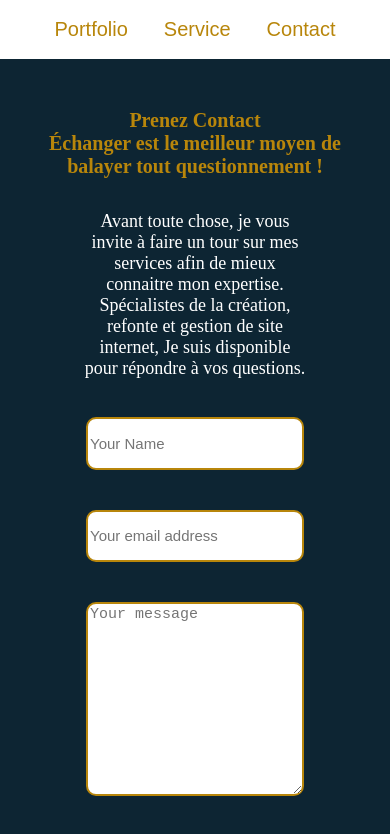
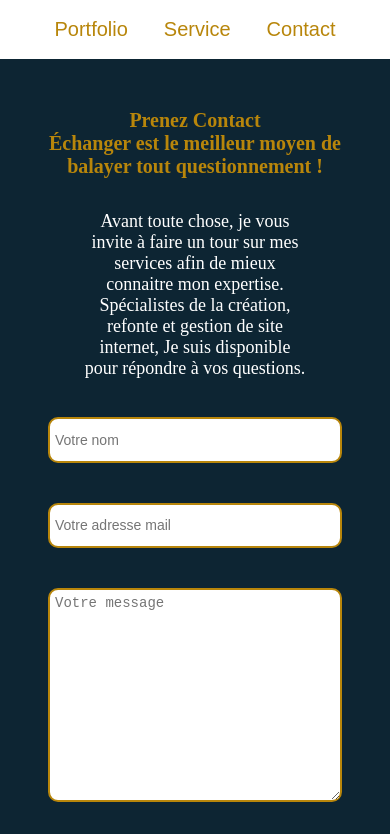
Before and after one commit to shif1986/portfolio-2, a React (Create React App) app: page /contact in a window 390 px wide. Shown: the top 834 px of the page. Built offline with nearby package versions, Linux system fonts and the light colour scheme.

Commit message:
mit a jours les responsives

```diff
--- a/src/Components/ContactForm.jsx
+++ b/src/Components/ContactForm.jsx
@@ -65,18 +65,18 @@ const ContactForm = () => {
         </p>
         <input
           type="text"
-          placeholder="Your Name"
+          placeholder="Votre nom"
           value={name}
           onChange={(e) => setName(e.target.value)}
         />
         <input
           type="email"
-          placeholder="Your email address"
+          placeholder="Votre adresse mail"
           value={email}
           onChange={(e) => setEmail(e.target.value)}
         />
         <textarea
-          placeholder="Your message"
+          placeholder="Votre message"
           value={message}
           onChange={(e) => setMessage(e.target.value)}
         ></textarea>
--- a/src/style/component/_form.scss
+++ b/src/style/component/_form.scss
@@ -54,13 +54,29 @@
           flex-direction: column;
           align-items: center;
           text-align: center;
-          padding: 0 20px;
+          padding: 0 20px 30px;
           p {
             width: 65%;
               }
               input, textarea{
-                width: 60%;
+                width: 80%;
+                height: 40px;
               }
+              textarea{
+                height: 30%;
+                padding: 5px;
+                font-size: 14px;
+            }
+            input{
+              font-size: 14px;
+              padding: 5px;
+            }
+            button{
+
+              width: 83%;
+              padding: 3px;
+            }
         }
 
+
       }
--- a/src/style/component/_service.scss
+++ b/src/style/component/_service.scss
@@ -45,7 +45,8 @@
 @media screen and (max-width: 1028px){
 .container-service{
   p{
-    width: 50%;
+    width: 75%;
+    padding: 30px;
   }
 }
 
```
